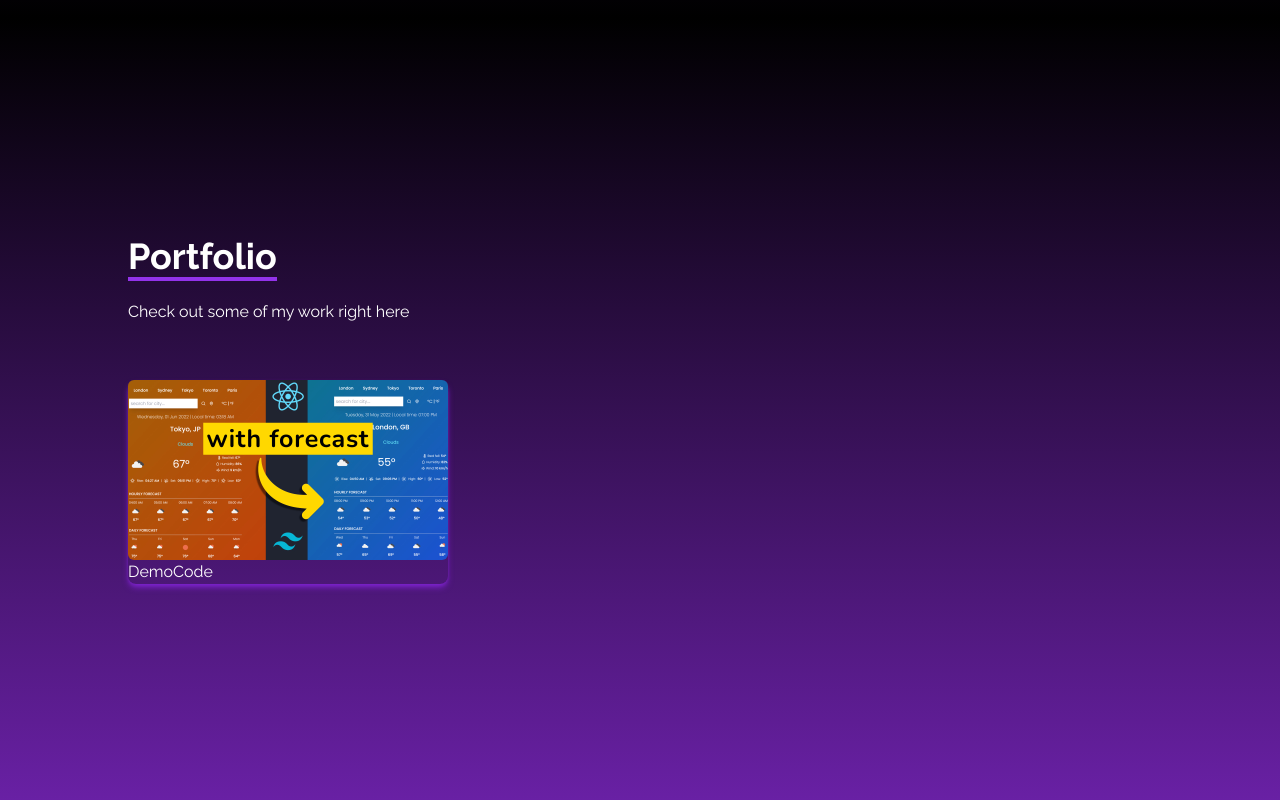
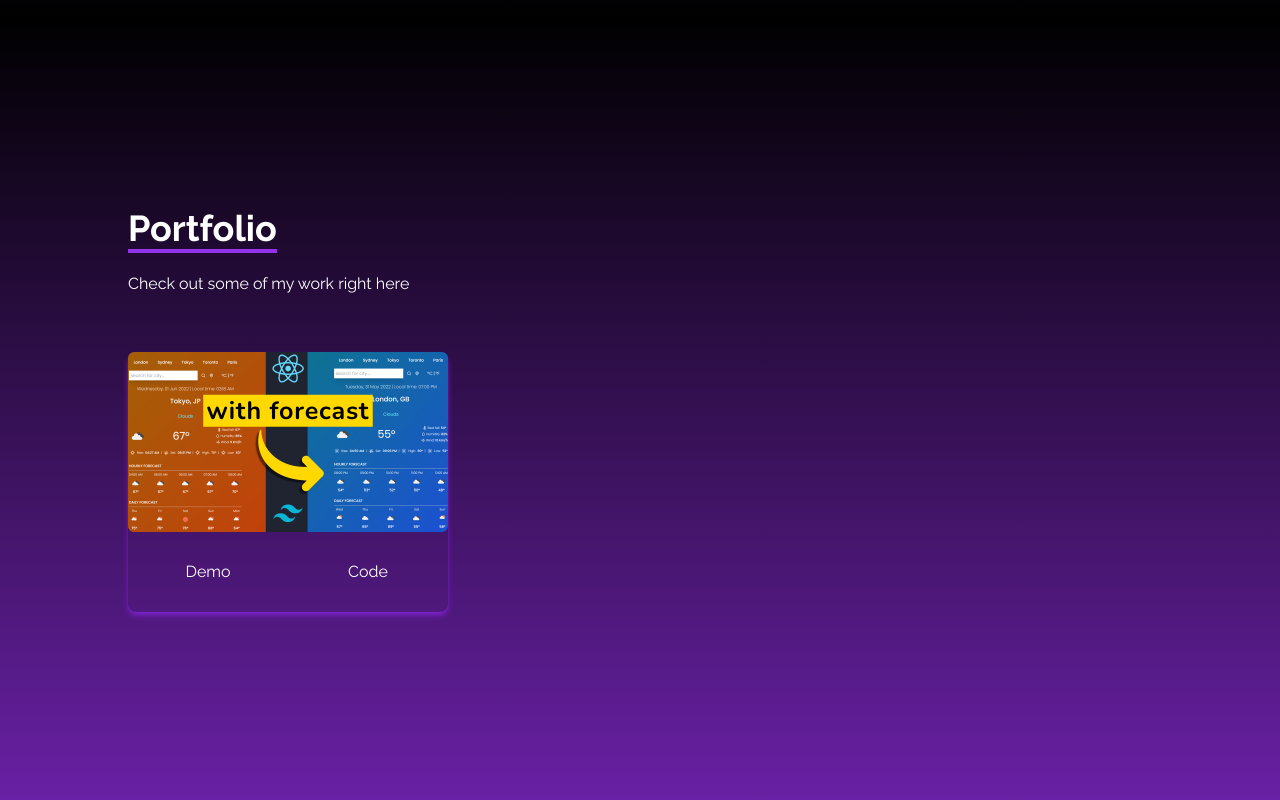
Before and after one commit to capmahin/My-Developer-Portfolio, a React (Create React App) app: page / in a window 1280 px wide. Shown: the part 1582-2382 px from the top of the page. Built offline with nearby package versions, Linux system fonts and the light colour scheme.

Commit message:
add button class

```diff
--- a/src/components/Portfolio.jsx
+++ b/src/components/Portfolio.jsx
@@ -18,9 +18,9 @@ const Portfolio = () => {
         {/* Whole things destructure for card  */}
             <div className=" shadow-md shadow-purple-700 rounded-lg">
                 <img src={reactWeather} alt="" className="rounded-md duration-200 hover:scale-105"/>
-                <div>
-                    <button>Demo</button>
-                    <button>Code</button>
+                <div className="flex items-center justify-center">
+                    <button className="w-1/2 px-6 py-3 m-4 duration-200 hover:scale-105">Demo</button>
+                    <button className="w-1/2 px-6 py-3 m-4 duration-200 hover:scale-105">Code</button>
                 </div>
             </div>
 
```
